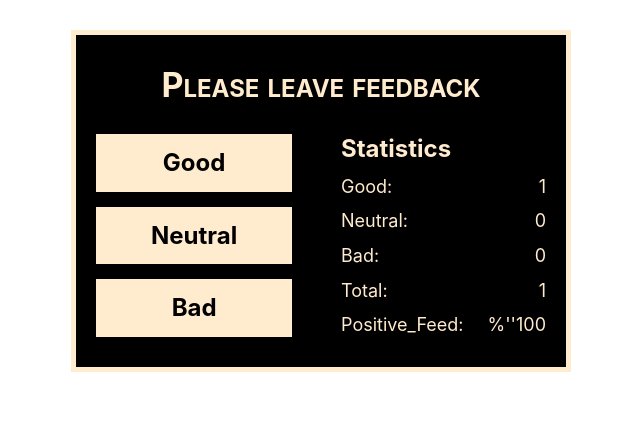
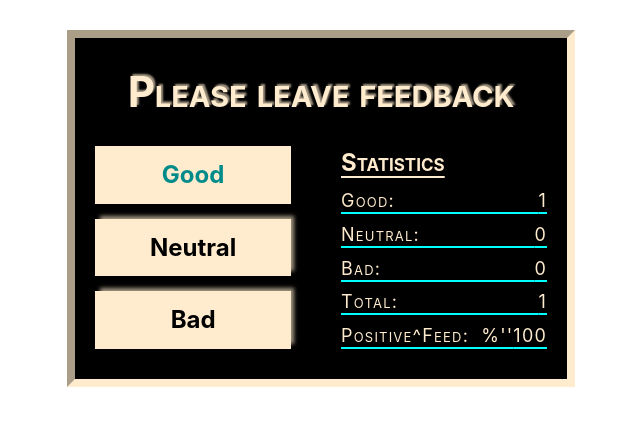
Before and after one commit to YVolkov404/goit-react-hw-02-feedback, a React (Create React App) app: page / in a window 1280 px wide. Both pictures are taken after a click on the button "Good". Shown: the top 426 px of the page, without its empty margins (319-959 px from the left). Built offline with nearby package versions, Linux system fonts and the light colour scheme.

Commit message:
upd : feedback app refact

```diff
--- a/src/components/App.jsx
+++ b/src/components/App.jsx
@@ -1,55 +1,15 @@
 import { Component } from 'react';
-import {
-  Container,
-  Title,
-  BtnWrapper,
-  Btn,
-  InfoWrapper,
-  SubTitle,
-  Text,
-  Notify,
-} from './App.styled';
+import { Section } from './section/Section';
+import { FeedbackOptions } from './feedback-options/FeedbackOptions';
+import { Statistics } from './statistics/Statistics';
+import { Notify } from './App.styled';
 
-// =======================================================================
-
-const Section = ({ title, children }) => {
-  return (
-    <Container>
-      <Title>{title}</Title>
-      {children}
-    </Container>
-  );
-};
-
+// Не впевнений чи варто цей компонент звідси прибрати як і решту, тому залишив його тут
 const Notification = ({ message }) => {
   return <Notify>{message}</Notify>;
 };
 
-const FeedbackOptions = ({ options, onLeaveFeedback }) => {
-  return (
-    <BtnWrapper>
-      <Btn onClick={onLeaveFeedback.good}>{options.good}</Btn>
-      <Btn onClick={onLeaveFeedback.neutral}>{options.neutral}</Btn>
-      <Btn onClick={onLeaveFeedback.bad}>{options.bad}</Btn>
-    </BtnWrapper>
-  );
-};
-
-const Statistics = ({ good, neutral, bad, total, positivePercentage }) => {
-  return (
-    <InfoWrapper>
-      <SubTitle>Statistics</SubTitle>
-      <Text>Good: {good}</Text>
-      <Text>Neutral: {neutral}</Text>
-      <Text>Bad: {bad}</Text>
-      <Text>Total: {total}</Text>
-      <Text>Positive_Feed: %''{positivePercentage}</Text>
-    </InfoWrapper>
-  );
-};
-
-// =====================================================================
-
+// ===============================================================
 export class App extends Component {
   state = {
     good: 0,
@@ -81,16 +41,14 @@ export class App extends Component {
     });
   };
 
-  // =======================================================================
+  render({ good, neutral, bad } = this.state) {
+    //===========================================================
+    const countTotalFeedback = () => good + neutral + bad;
 
-  render({ good, neutral, bad } = this.state) {
-    const countTotalFeedback = () => {
-      return good + neutral + bad;
-    };
+    const countPositiveFeedbackPercentage = () =>
+      Math.round((good * 100) / countTotalFeedback());
 
-    const countPositiveFeedbackPercentage = () => {
-      return Math.round((good * 100) / countTotalFeedback());
-    };
+    // ==========================================================
 
     return (
       <Section title="Please leave feedback">
--- a/src/components/App.styled.js
+++ b/src/components/App.styled.js
@@ -1,69 +1,14 @@
 import styled from 'styled-components';
-
-export const Container = styled.section`
-  width: 500px;
-  height: auto;
-  display: flex;
-  flex-direction: row;
-  flex-wrap: wrap;
-  justify-content: space-between;
-  align-items: center;
-  gap: 30px;
-  margin: 30px auto 0 auto;
-  padding: 30px 20px;
-  background-color: black;
-  border: 5px solid blanchedalmond;
-`;
-
-export const Title = styled.h1`
-  width: 100%;
-  margin: 0;
-  font-size: 34px;
-  color: blanchedalmond;
-  text-align: center;
-  font-variant: small-caps;
-`;
-
-export const BtnWrapper = styled.div`
-  display: flex;
-  flex-direction: column;
-  flex-wrap: nowrap;
-  gap: 15px;
-`;
-
-export const Btn = styled.button`
-  padding: 15px 55px;
-  font-weight: 700;
-  font-size: 24px;
-  color: black;
-  background-color: blanchedalmond;
-  border: none;
-`;
-
-export const InfoWrapper = styled.div`
-  width: calc((100% - 40px) / 2);
-  display: flex;
-  flex-direction: column;
-  gap: 14px;
-`;
-
-export const SubTitle = styled.h2`
-  margin: 0;
-  color: blanchedalmond;
-`;
-
-export const Text = styled.p`
-  margin: 0;
-  color: blanchedalmond;
-  font-size: 18px;
-  text-align-last: justify;
-`;
 
 export const Notify = styled.p`
   width: calc((100% - 40px) / 2);
   margin: 0;
   color: blanchedalmond;
-  font-size: 20px;
+  font-size: 42px;
   font-weight: 700;
   font-variant-caps: all-small-caps;
+  text-decoration-line: line-through;
+  text-decoration-style: solid;
+  text-decoration-color: aqua;
+  text-shadow: 3px -3px 5px rgba(255, 235, 205, 0.49);
 `;
--- /dev/null
+++ b/src/components/feedback-options/FeedbackOptions.js
@@ -0,0 +1,11 @@
+import { BtnWrapper, Btn } from './FeedbackOptions.styled';
+
+export const FeedbackOptions = ({ options, onLeaveFeedback }) => {
+  return (
+    <BtnWrapper>
+      <Btn onClick={onLeaveFeedback.good}>{options.good}</Btn>
+      <Btn onClick={onLeaveFeedback.neutral}>{options.neutral}</Btn>
+      <Btn onClick={onLeaveFeedback.bad}>{options.bad}</Btn>
+    </BtnWrapper>
+  );
+};
--- /dev/null
+++ b/src/components/feedback-options/FeedbackOptions.styled.js
@@ -0,0 +1,25 @@
+import styled from 'styled-components';
+
+export const BtnWrapper=styled.div` display: flex;
+flex-direction: column;
+flex-wrap: nowrap;
+gap: 15px;
+`;
+
+export const Btn=styled.button` padding: 15px 55px;
+font-weight: 700;
+font-size: 24px;
+color: black;
+background-color: blanchedalmond;
+border: none;
+box-shadow: 4px -4px 4px -1px rgba(255, 235, 205, 0.64);
+transition: box-shadow 250ms cubic-bezier(0.4, 0, 0.2, 1),
+color 250ms cubic-bezier(0.4, 0, 0.2, 1);
+
+&:hover,
+&:focus {
+  box-shadow: none;
+  color: darkcyan;
+}
+
+`;
--- /dev/null
+++ b/src/components/section/Section.js
@@ -0,0 +1,10 @@
+import { Container, Title } from './Section.styled';
+
+export const Section = ({ title, children }) => {
+  return (
+    <Container>
+      <Title>{title}</Title>
+      {children}
+    </Container>
+  );
+};
--- /dev/null
+++ b/src/components/section/Section.styled.js
@@ -0,0 +1,26 @@
+import styled from 'styled-components';
+
+export const Container = styled.section`
+  width: 508px;
+  height: auto;
+  display: flex;
+  flex-direction: row;
+  flex-wrap: wrap;
+  justify-content: space-between;
+  align-items: center;
+  gap: 30px;
+  margin: 30px auto 0 auto;
+  padding: 30px 20px;
+  background-color: black;
+  border: 8px inset blanchedalmond;
+`;
+
+export const Title = styled.h1`
+  width: 100%;
+  margin: 0;
+  font-size: 42px;
+  color: blanchedalmond;
+  text-align: center;
+  font-variant: small-caps;
+  text-shadow: 2px -2px 2px rgba(255, 235, 205, 0.64);
+`;
--- /dev/null
+++ b/src/components/statistics/Statistics.js
@@ -0,0 +1,20 @@
+import { InfoWrapper, SubTitle, Text } from './Statistics.styled';
+
+export const Statistics = ({
+  good,
+  neutral,
+  bad,
+  total,
+  positivePercentage,
+}) => {
+  return (
+    <InfoWrapper>
+      <SubTitle>Statistics</SubTitle>
+      <Text>Good: {good}</Text>
+      <Text label="Neutral">Neutral: {neutral}</Text>
+      <Text label="Bad">Bad: {bad}</Text>
+      <Text>Total: {total}</Text>
+      <Text>Positive^Feed: %''{positivePercentage}</Text>
+    </InfoWrapper>
+  );
+};
--- /dev/null
+++ b/src/components/statistics/Statistics.styled.js
@@ -0,0 +1,30 @@
+import styled from 'styled-components';
+
+export const InfoWrapper = styled.div`
+  width: calc((100% - 40px) / 2);
+  display: flex;
+  flex-direction: column;
+  gap: 14px;
+`;
+
+export const SubTitle = styled.h2`
+  margin: 0;
+  font-variant-caps: small-caps;
+  color: blanchedalmond;
+  text-decoration: underline;
+  text-underline-offset: 5px;
+`;
+
+export const Text = styled.p`
+  margin: 0;
+  color: blanchedalmond;
+  font-size: 18px;
+  text-align-last: justify;
+  font-variant-caps: small-caps;
+  letter-spacing: 1.2px;
+  text-decoration: underline;
+  text-decoration-color: aqua;
+  text-decoration-thickness: 2px;
+  text-underline-offset: 5px;
+  line-height: 1.1;
+`;
```
